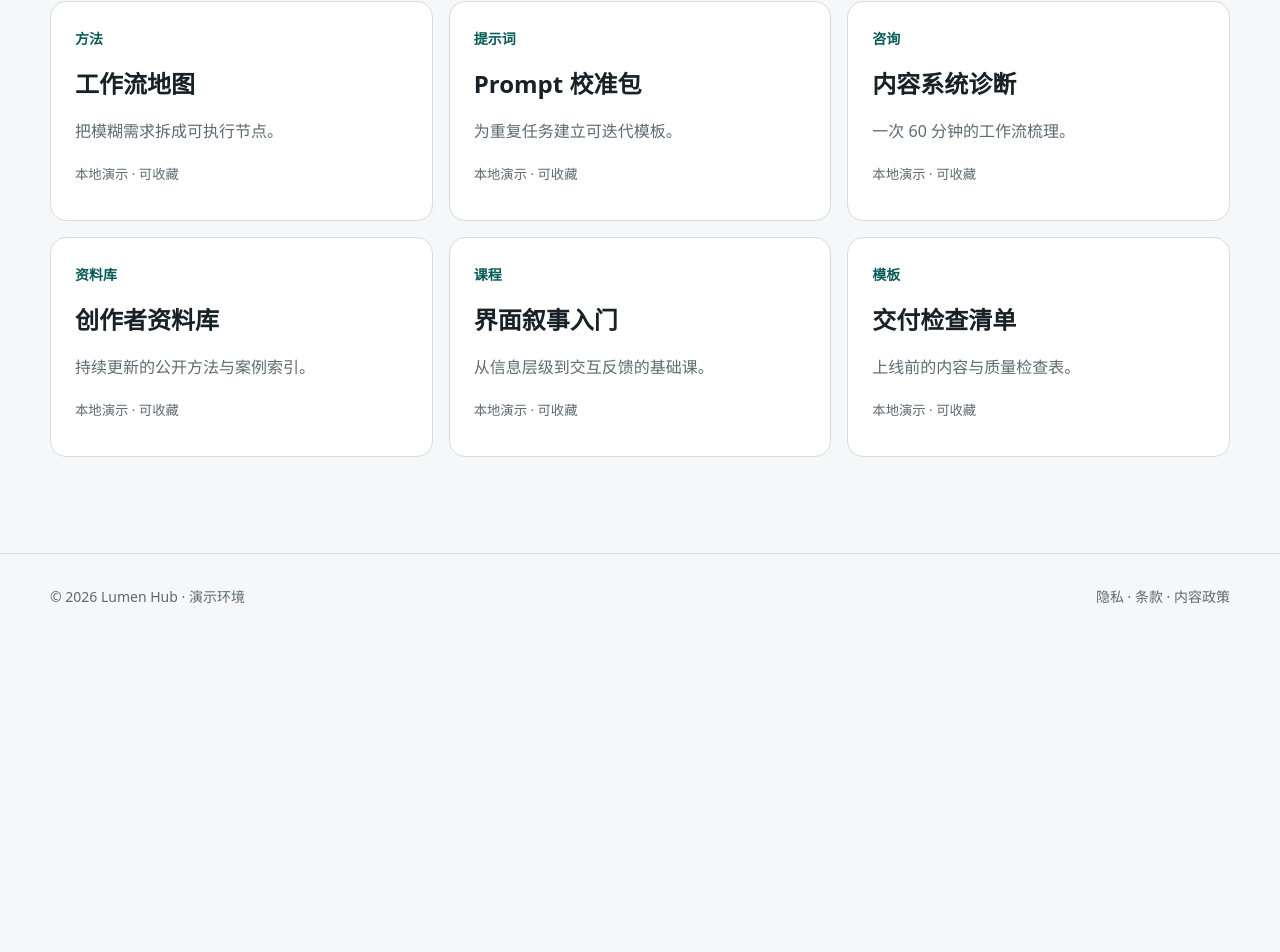
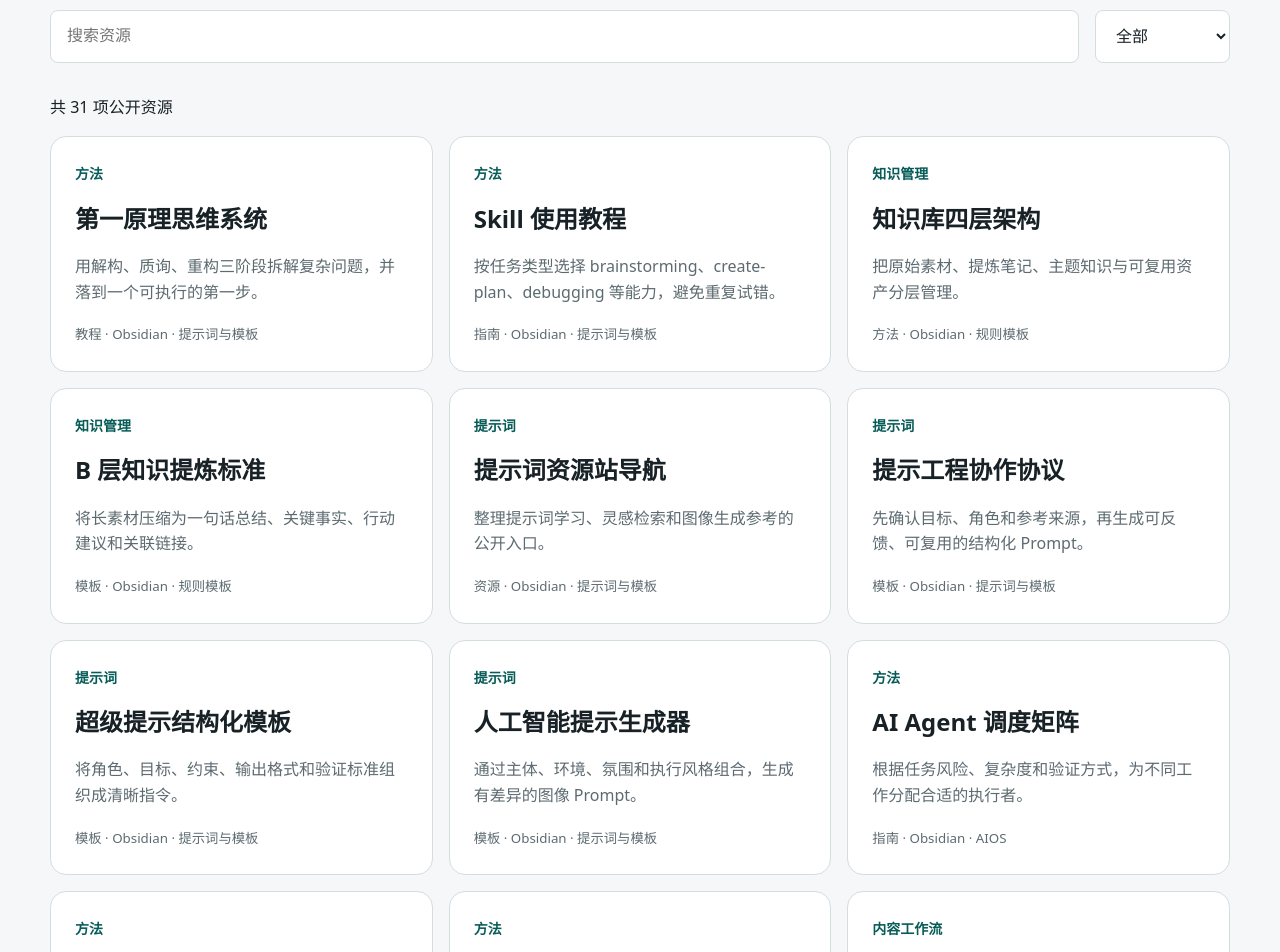
Before and after one commit to xulanxiang6889/xiangzi11, a Next.js app: page /explore in a window 1280 px wide. Shown: the part 425-1377 px from the top of the page. Before the commit the page ends 1066 px from the top, so only its background shows below. Built offline with nearby package versions, Linux system fonts and the light colour scheme.

Commit message:
feat: import curated public knowledge resources

```diff
--- a/src/app/explore/page.tsx
+++ b/src/app/explore/page.tsx
@@ -1,4 +1,5 @@
 "use client";
 import {useMemo,useState} from "react";
-const items=[['工作流地图','方法','把模糊需求拆成可执行节点。'],['Prompt 校准包','提示词','为重复任务建立可迭代模板。'],['内容系统诊断','咨询','一次 60 分钟的工作流梳理。'],['创作者资料库','资料库','持续更新的公开方法与案例索引。'],['界面叙事入门','课程','从信息层级到交互反馈的基础课。'],['交付检查清单','模板','上线前的内容与质量检查表。']];
-export default function Explore(){const [q,setQ]=useState('');const [cat,setCat]=useState('全部');const shown=useMemo(()=>items.filter(x=>(cat==='全部'||x[1]===cat)&&x.join('').toLowerCase().includes(q.toLowerCase())),[q,cat]);return <div className="wrap page"><p className="eyebrow">EXPLORE</p><h1>找到下一步。</h1><div className="toolbar"><label className="sr-only" htmlFor="search">搜索资源</label><input id="search" value={q} onChange={e=>setQ(e.target.value)} placeholder="搜索资源"/><select value={cat} onChange={e=>setCat(e.target.value)} aria-label="按类别筛选"><option>全部</option><option>方法</option><option>提示词</option><option>咨询</option><option>资料库</option><option>课程</option><option>模板</option></select></div><div className="resource-grid">{shown.map(x=><article className="resource" key={x[0]}><span className="tag">{x[1]}</span><h2>{x[0]}</h2><p>{x[2]}</p><small>本地演示 · 可收藏</small></article>)}</div>{shown.length===0&&<div className="empty">没有匹配内容，换个关键词试试。</div>}</div>}
+import {knowledgeResources} from "../../content/knowledge";
+const categories=["全部","方法","提示词","知识管理","内容工作流","工程","安全"];
+export default function Explore(){const [q,setQ]=useState('');const [cat,setCat]=useState('全部');const shown=useMemo(()=>knowledgeResources.filter(x=>(cat==='全部'||x.category===cat)&&[x.title,x.summary,x.category,x.kind].join('').toLowerCase().includes(q.toLowerCase())),[q,cat]);return <div className="wrap page"><p className="eyebrow">EXPLORE / KNOWLEDGE</p><h1>从你的知识库中找到下一步。</h1><p className="lede">已筛选可公开的教程、方法、模板与工作流。内部配置、个人信息、凭据和草稿不会展示。</p><div className="toolbar"><label className="sr-only" htmlFor="search">搜索资源</label><input id="search" value={q} onChange={e=>setQ(e.target.value)} placeholder="搜索资源"/><select value={cat} onChange={e=>setCat(e.target.value)} aria-label="按类别筛选">{categories.map(x=><option key={x}>{x}</option>)}</select></div><p className="result-count">共 {shown.length} 项公开资源</p><div className="resource-grid">{shown.map(x=><article className="resource" key={x.title}><span className="tag">{x.category}</span><h2>{x.title}</h2><p>{x.summary}</p><small>{x.kind} · {x.source}</small></article>)}</div>{shown.length===0&&<div className="empty">没有匹配内容，换个关键词试试。</div>}</div>}
--- /dev/null
+++ b/src/content/knowledge.ts
@@ -0,0 +1,41 @@
+export type KnowledgeResource = {
+  title: string;
+  summary: string;
+  category: string;
+  kind: string;
+  source: string;
+};
+
+export const knowledgeResources: KnowledgeResource[] = [
+  { title: "第一原理思维系统", summary: "用解构、质询、重构三阶段拆解复杂问题，并落到一个可执行的第一步。", category: "方法", kind: "教程", source: "Obsidian · 提示词与模板" },
+  { title: "Skill 使用教程", summary: "按任务类型选择 brainstorming、create-plan、debugging 等能力，避免重复试错。", category: "方法", kind: "指南", source: "Obsidian · 提示词与模板" },
+  { title: "知识库四层架构", summary: "把原始素材、提炼笔记、主题知识与可复用资产分层管理。", category: "知识管理", kind: "方法", source: "Obsidian · 规则模板" },
+  { title: "B 层知识提炼标准", summary: "将长素材压缩为一句话总结、关键事实、行动建议和关联链接。", category: "知识管理", kind: "模板", source: "Obsidian · 规则模板" },
+  { title: "提示词资源站导航", summary: "整理提示词学习、灵感检索和图像生成参考的公开入口。", category: "提示词", kind: "资源", source: "Obsidian · 提示词与模板" },
+  { title: "提示工程协作协议", summary: "先确认目标、角色和参考来源，再生成可反馈、可复用的结构化 Prompt。", category: "提示词", kind: "模板", source: "Obsidian · 提示词与模板" },
+  { title: "超级提示结构化模板", summary: "将角色、目标、约束、输出格式和验证标准组织成清晰指令。", category: "提示词", kind: "模板", source: "Obsidian · 提示词与模板" },
+  { title: "人工智能提示生成器", summary: "通过主体、环境、氛围和执行风格组合，生成有差异的图像 Prompt。", category: "提示词", kind: "模板", source: "Obsidian · 提示词与模板" },
+  { title: "AI Agent 调度矩阵", summary: "根据任务风险、复杂度和验证方式，为不同工作分配合适的执行者。", category: "方法", kind: "指南", source: "Obsidian · AIOS" },
+  { title: "Executor 与 Validator 分离", summary: "执行者负责产出，验证者独立检查文件、结构、合规与真实结果。", category: "方法", kind: "方法", source: "Obsidian · AIOS" },
+  { title: "证据优先的质量验收", summary: "把完成定义为可复核证据，而不是配置存在、进程运行或口头声明。", category: "方法", kind: "清单", source: "Obsidian · AIOS" },
+  { title: "内容工作台 SOP", summary: "从一句话灵感到选题卡、脚本、发布素材和复盘的连续工作流。", category: "内容工作流", kind: "SOP", source: "Obsidian · AIOS" },
+  { title: "视频文案故事化模板", summary: "以事件为核心组织口播内容，在注意力、信息密度和个人表达间取得平衡。", category: "内容工作流", kind: "模板", source: "Obsidian · 视频口播工作流" },
+  { title: "剪辑配音字幕提示词", summary: "为口播视频规划配音、字幕、背景音乐和成片检查项。", category: "内容工作流", kind: "模板", source: "Obsidian · 视频口播工作流" },
+  { title: "口播视频分镜方法", summary: "将主题拆成镜头、旁白、节奏和画面提示，方便后续制作与复用。", category: "内容工作流", kind: "教程", source: "Obsidian · 视频口播工作流" },
+  { title: "内容复盘框架", summary: "从目标、过程、结果、问题和下一次实验五个维度沉淀经验。", category: "内容工作流", kind: "方法", source: "Obsidian · 内容系统" },
+  { title: "选题卡模板", summary: "记录受众、问题、证据、标题方向和交付形式，让灵感可以继续推进。", category: "内容工作流", kind: "模板", source: "Obsidian · Templates" },
+  { title: "持续学习闭环", summary: "把一次任务中的好方法和踩坑转化为 SOP、Skill 与自动化方向。", category: "知识管理", kind: "方法", source: "Obsidian · 全局复利" },
+  { title: "复利经验总索引", summary: "按系统、Agent、Prompt、安全、项目管理等主题浏览可复用经验。", category: "知识管理", kind: "资源", source: "Obsidian · 全局复利" },
+  { title: "搜索优先工作流", summary: "编码或搭建前先查现有工具、库和模式，减少重复建设与无效依赖。", category: "工程", kind: "方法", source: "Obsidian · Codex Skills" },
+  { title: "代码审查检查表", summary: "从正确性、可维护性、边界条件和验证证据审查一次变更。", category: "工程", kind: "清单", source: "Obsidian · Codex Skills" },
+  { title: "系统化 Debug 方法", summary: "先复现、缩小范围、定位根因，再做最小修复和回归验证。", category: "工程", kind: "教程", source: "Obsidian · Codex Skills" },
+  { title: "回归测试策略", summary: "为 AI 辅助开发建立可重复的行为检查，避免修复引入新问题。", category: "工程", kind: "指南", source: "Obsidian · Codex Skills" },
+  { title: "部署模式与健康检查", summary: "用构建、状态码、核心路由和 404 smoke test 判断发布是否真正可用。", category: "工程", kind: "清单", source: "Obsidian · Codex Skills" },
+  { title: "无障碍基础清单", summary: "覆盖语义 HTML、键盘焦点、对比度、减少动态效果和移动端体验。", category: "工程", kind: "清单", source: "Obsidian · Codex Skills" },
+  { title: "品牌语气工作表", summary: "从受众、场景、价值主张和禁用表达建立一致的内容语气。", category: "内容工作流", kind: "模板", source: "Obsidian · Codex Skills" },
+  { title: "文章结构化写作", summary: "将主题组织成标题、摘要、论据、示例、行动建议和相关链接。", category: "内容工作流", kind: "教程", source: "Obsidian · Codex Skills" },
+  { title: "小红书内容 SOP", summary: "用选题、标题、正文、封面和复盘组成可迭代的内容生产流程。", category: "内容工作流", kind: "SOP", source: "Obsidian · 提示词与模板" },
+  { title: "工作流地图", summary: "把模糊需求拆成输入、决策、执行、验证和交付节点。", category: "方法", kind: "模板", source: "Obsidian · AIOS" },
+  { title: "上下文预算方法", summary: "长任务采用增量读取、摘要和边界控制，降低噪音与重复成本。", category: "方法", kind: "方法", source: "Obsidian · 提示词与模板" },
+  { title: "公开资源合规清单", summary: "发布前检查版权、隐私、凭据、外链素材和误导性安全声明。", category: "安全", kind: "清单", source: "Obsidian · AIOS" },
+];
```
